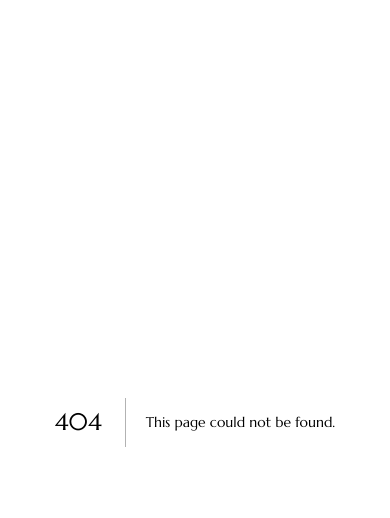
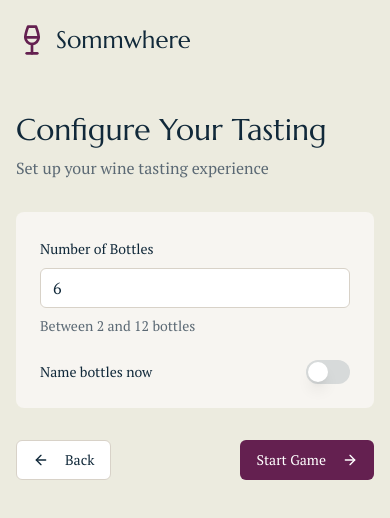
Before and after one commit to v12golfcart/sommwhere-marketing, a Next.js app: page /tasting/new in a window 390 px wide. Before the commit this address had no page. Shown: the top 518 px of the page. Built offline with nearby package versions, Linux system fonts and the light colour scheme.

Commit message:
mobile responsiveness

```diff
--- /dev/null
+++ b/app/tasting/new/page.tsx
@@ -0,0 +1,153 @@
+"use client"
+
+import { useState } from "react"
+import Link from "next/link"
+import { useRouter } from "next/navigation"
+import { Wine, ArrowRight, ArrowLeft } from "lucide-react"
+import { Button } from "@/components/ui/button"
+import { Input } from "@/components/ui/input"
+import { Label } from "@/components/ui/label"
+import { Switch } from "@/components/ui/switch"
+
+export default function TastingConfig() {
+  const router = useRouter()
+  const [bottleCount, setBottleCount] = useState(6)
+  const [nameBottlesNow, setNameBottlesNow] = useState(false)
+  const [bottleNames, setBottleNames] = useState<string[]>(Array(6).fill(""))
+
+  const handleBottleCountChange = (value: number) => {
+    const newCount = Math.max(2, Math.min(12, value))
+    setBottleCount(newCount)
+
+    // Adjust bottle names array
+    if (newCount > bottleNames.length) {
+      setBottleNames([...bottleNames, ...Array(newCount - bottleNames.length).fill("")])
+    } else {
+      setBottleNames(bottleNames.slice(0, newCount))
+    }
+  }
+
+  const handleBottleNameChange = (index: number, name: string) => {
+    const newNames = [...bottleNames]
+    newNames[index] = name
+    setBottleNames(newNames)
+  }
+
+  const handleStartGame = () => {
+    // Save configuration to localStorage
+    const gameConfig = {
+      createdAt: new Date().toISOString(),
+      settings: {
+        bottleCount,
+        names: nameBottlesNow ? bottleNames : undefined
+      },
+      tiers: ["S", "A", "B", "C", "D", "F"],
+      placements: {}
+    }
+
+    localStorage.setItem("sommwhere:tasting:v1", JSON.stringify(gameConfig))
+    router.push("/tasting/board")
+  }
+
+  return (
+    <div className="min-h-screen bg-ivory text-charcoal flex flex-col">
+      {/* Header */}
+      <header className="container mx-auto py-6 px-4 flex justify-between items-center">
+        <Link href="/" className="flex items-center gap-2 hover:opacity-80 transition-opacity">
+          <Wine className="h-8 w-8 text-plum-secondary" />
+          <h1 className="text-2xl font-marcellus font-normal text-charcoal">Sommwhere</h1>
+        </Link>
+      </header>
+
+      {/* Main Content */}
+      <main className="flex-1 container mx-auto px-4 py-8 max-w-2xl">
+        <div className="mb-8">
+          <h1 className="text-3xl md:text-4xl font-marcellus font-normal mb-2 text-charcoal">
+            Configure Your Tasting
+          </h1>
+          <p className="text-charcoal-muted font-pt-serif">
+            Set up your wine tasting experience
+          </p>
+        </div>
+
+        <div className="bg-stone rounded-lg p-6 md:p-8 space-y-6">
+          {/* Bottle Count */}
+          <div className="space-y-2">
+            <Label htmlFor="bottle-count" className="text-charcoal font-pt-serif">
+              Number of Bottles
+            </Label>
+            <div className="flex flex-col sm:flex-row sm:items-center gap-2 sm:gap-4">
+              <Input
+                id="bottle-count"
+                type="number"
+                min="2"
+                max="12"
+                value={bottleCount}
+                onChange={(e) => handleBottleCountChange(parseInt(e.target.value) || 2)}
+                className="w-full sm:w-24 bg-white border-linen-border"
+              />
+              <span className="text-sm text-charcoal-muted font-pt-serif">
+                Between 2 and 12 bottles
+              </span>
+            </div>
+          </div>
+
+          {/* Name Bottles Toggle */}
+          <div className="space-y-4">
+            <div className="flex items-center justify-between">
+              <Label htmlFor="name-bottles" className="text-charcoal font-pt-serif">
+                Name bottles now
+              </Label>
+              <Switch
+                id="name-bottles"
+                checked={nameBottlesNow}
+                onCheckedChange={setNameBottlesNow}
+                className="data-[state=checked]:bg-plum-secondary"
+              />
+            </div>
+
+            {nameBottlesNow && (
+              <div className="space-y-3 pt-2">
+                <p className="text-sm text-charcoal-muted font-pt-serif">
+                  Give each wine a name (optional)
+                </p>
+                <div className="grid grid-cols-1 sm:grid-cols-2 gap-3">
+                  {Array.from({ length: bottleCount }, (_, i) => (
+                    <Input
+                      key={i}
+                      placeholder={`Wine ${i + 1}`}
+                      value={bottleNames[i]}
+                      onChange={(e) => handleBottleNameChange(i, e.target.value)}
+                      className="bg-white border-linen-border font-pt-serif"
+                    />
+                  ))}
+                </div>
+              </div>
+            )}
+          </div>
+        </div>
+
+        {/* Action Buttons */}
+        <div className="flex justify-between mt-8">
+          <Link href="/tasting">
+            <Button
+              variant="outline"
+              className="border-linen-border text-charcoal hover:bg-stone font-pt-serif"
+            >
+              <ArrowLeft className="h-4 w-4 mr-2" />
+              Back
+            </Button>
+          </Link>
+
+          <Button
+            onClick={handleStartGame}
+            className="bg-plum-secondary hover:bg-plum-secondary/90 text-white font-pt-serif"
+          >
+            Start Game
+            <ArrowRight className="h-4 w-4 ml-2" />
+          </Button>
+        </div>
+      </main>
+    </div>
+  )
+}
```
